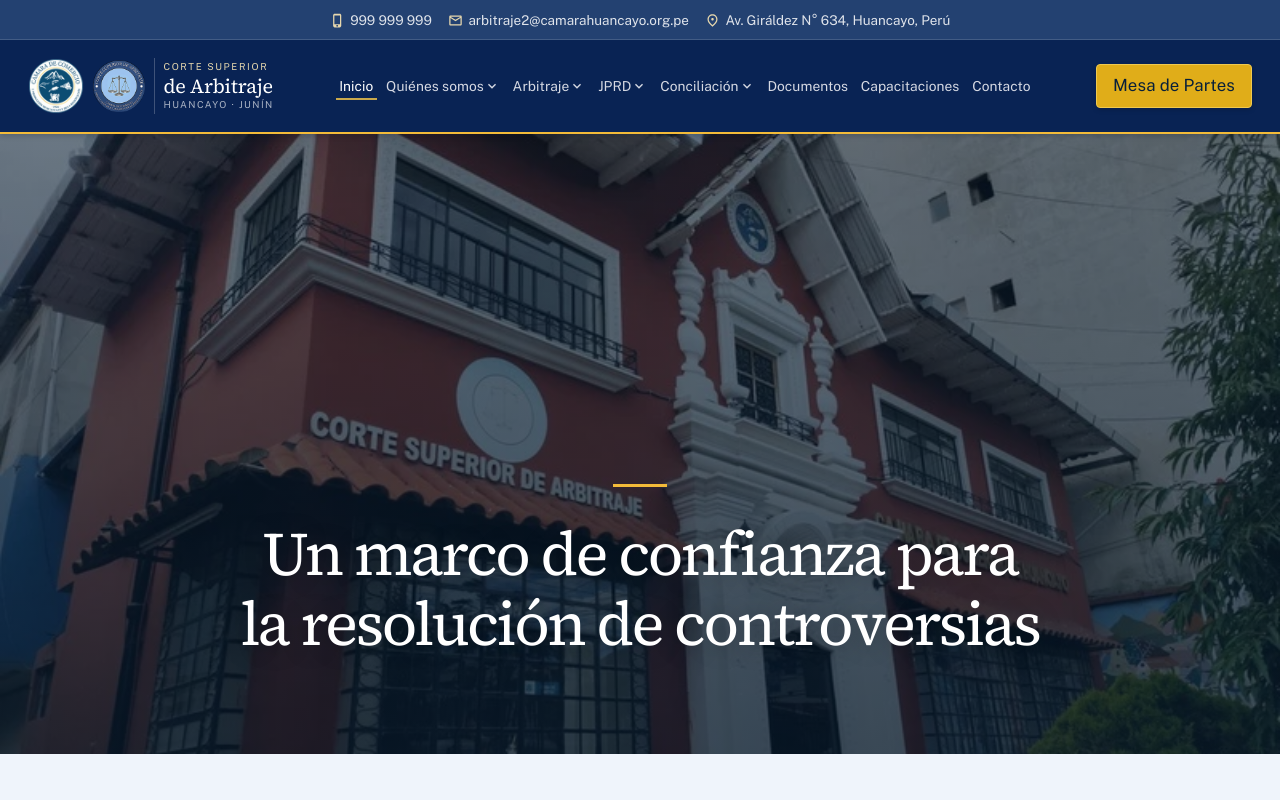
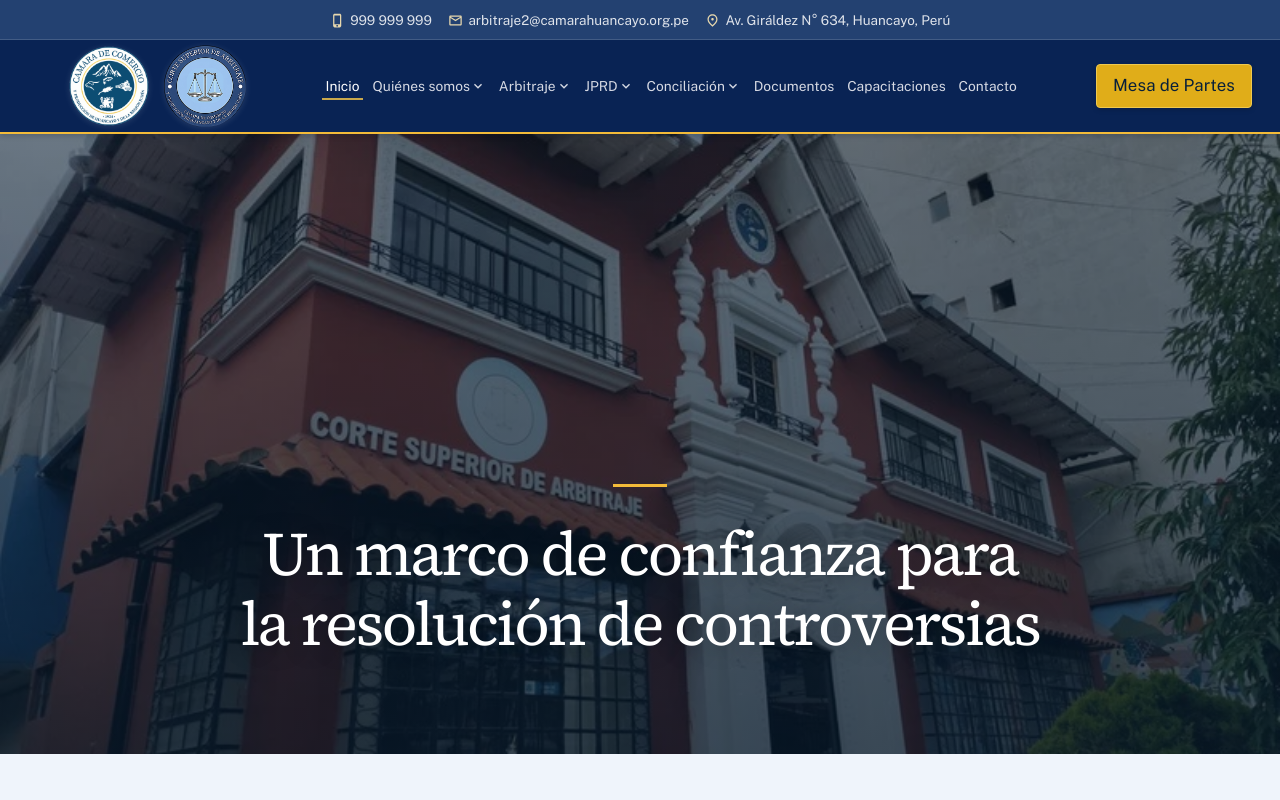
Before and after one commit to RaulTorreM/Web_Corte_Arbitraje_Huancayo_Frontend, a React (Vite) app: page / in a window 1280 px wide. Shown: the top 800 px of the page. Built offline with nearby package versions, Linux system fonts and the light colour scheme.

Commit message:
mejora de logos de header

```diff
--- a/src/components/common/BrandMark.tsx
+++ b/src/components/common/BrandMark.tsx
@@ -1,8 +1,7 @@
-import { Box, Stack, Typography } from "@mui/material";
+import { Box, Stack } from "@mui/material";
 import { Link as RouterLink } from "react-router-dom";
 import logoCamara from "../../assets/brand/logo-camara-comercio.png";
 import logoCorte from "../../assets/brand/logo-corte.png";
-import { brand, fonts } from "../../theme/brand";
 
 type BrandMarkProps = {
   light?: boolean;
@@ -19,121 +18,66 @@ type BrandMarkProps = {
  * (`flexShrink: 0`), de modo que se mantiene visible en cualquier resolución;
  * el bloque de texto es el que cede espacio cuando el header se estrecha.
  */
+
 export default function BrandMark({
   light = false,
   compact = false,
   onClick,
 }: BrandMarkProps) {
+  const logoSize = compact
+    ? 69
+    : { xs: 66, sm: 21, md: 82 };
+
   return (
     <Stack
       component={RouterLink}
       to="/"
       onClick={onClick}
       direction="row"
-      spacing={compact ? 0.75 : { xs: 0.7, sm: 0.9, md: 1.1 }}
+      spacing={compact ? 1 : { xs: 1, sm: 1.4, md: 1.8 }}
       sx={{
         alignItems: "center",
+        justifyContent: "flex-start",
         textDecoration: "none",
         color: "inherit",
         flexShrink: 0,
         minWidth: 0,
       }}
     >
-      {/* Cámara de Comercio — extremo izquierdo, fijo en todas las resoluciones */}
-
       <Box
         component="img"
         src={logoCamara}
         alt="Cámara de Comercio de Huancayo"
         sx={{
-          width: compact ? 46 : { xs: 40, sm: 48, md: 56 },
-          height: compact ? 46 : { xs: 40, sm: 48, md: 56 },
+          width: logoSize,
+          height: logoSize,
           objectFit: "contain",
           display: "block",
           flexShrink: 0,
+          filter: light
+            ? "drop-shadow(0 1px 3px rgba(255,255,255,0.12))"
+            : "none",
+          transition: "filter 200ms ease",
         }}
       />
-      {/* Sello de la Corte Superior de Arbitraje — cierre a la derecha */}
 
       <Box
         component="img"
         src={logoCorte}
-        alt="Sello de la Corte Superior de Arbitraje de Huancayo"
+        alt="Corte Superior de Arbitraje de Huancayo"
         sx={{
-          width: compact ? 42 : { xs: 36, sm: 44, md: 52 },
-          height: compact ? 42 : { xs: 36, sm: 44, md: 52 },
+          width: logoSize,
+          height: logoSize,
           objectFit: "contain",
           display: "block",
           flexShrink: 0,
+          filter: light
+            ? "drop-shadow(0 1px 3px rgba(255,255,255,0.12))"
+            : "none",
+          transition: "filter 200ms ease",
         }}
       />
 
-
-      <Box
-        aria-hidden="true"
-        sx={{
-          width: "1px",
-          alignSelf: "stretch",
-          my: compact ? 0.35 : { xs: 0.5, sm: 0.6, md: 0.75 },
-          backgroundColor: light ? "rgba(255,255,255,0.22)" : brand.line,
-          flexShrink: 0,
-        }}
-      />
-
-      <Box
-        sx={{
-          display: "flex",
-          flexDirection: "column",
-          lineHeight: 1,
-          minWidth: 0,
-        }}
-      >
-        <Typography
-          sx={{
-            fontFamily: fonts.body,
-            fontSize: compact ? "0.53rem" : { xs: "0.52rem", md: "0.6rem" },
-            fontWeight: 700,
-            lineHeight: 1.1,
-            letterSpacing: { xs: "0.12em", md: "0.17em" },
-            color: light ? brand.goldSoft : brand.goldDeep,
-            textTransform: "uppercase",
-            mb: compact ? 0.35 : { xs: 0.3, md: 0.4 },
-            whiteSpace: "nowrap",
-          }}
-        >
-          Corte Superior
-        </Typography>
-
-        <Typography
-          sx={{
-            fontFamily: fonts.display,
-            fontSize: compact ? "1rem" : { xs: "1rem", sm: "1.08rem", md: "1.24rem" },
-            fontWeight: 600,
-            lineHeight: 1.05,
-            letterSpacing: "-0.012em",
-            color: light ? brand.white : brand.primaryDark,
-            whiteSpace: "nowrap",
-          }}
-        >
-          de Arbitraje
-        </Typography>
-
-        <Typography
-          sx={{
-            fontFamily: fonts.body,
-            fontSize: compact ? "0.53rem" : { xs: "0.52rem", md: "0.6rem" },
-            fontWeight: 600,
-            lineHeight: 1.1,
-            letterSpacing: { xs: "0.1em", md: "0.15em" },
-            color: light ? "rgba(255,255,255,0.66)" : brand.muted,
-            textTransform: "uppercase",
-            mt: compact ? 0.35 : { xs: 0.3, md: 0.4 },
-            whiteSpace: "nowrap",
-          }}
-        >
-          Huancayo · Junín
-        </Typography>
-      </Box>
     </Stack>
   );
 }
--- a/src/components/layout/Header.tsx
+++ b/src/components/layout/Header.tsx
@@ -461,6 +461,7 @@ export default function Header() {
               minWidth: 0,
               mr: { xs: "auto", xl: 0 },
               textDecoration: "none",
+              paddingLeft: 5
             }}
           >
             <BrandMark light />
```
